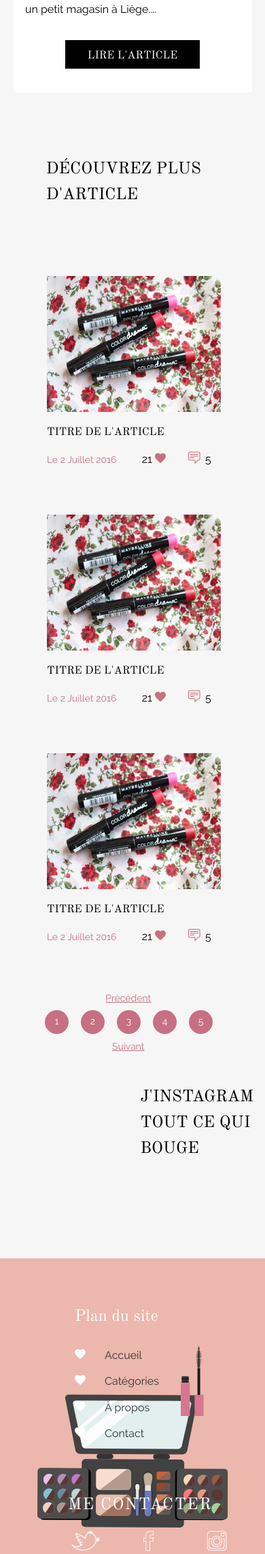
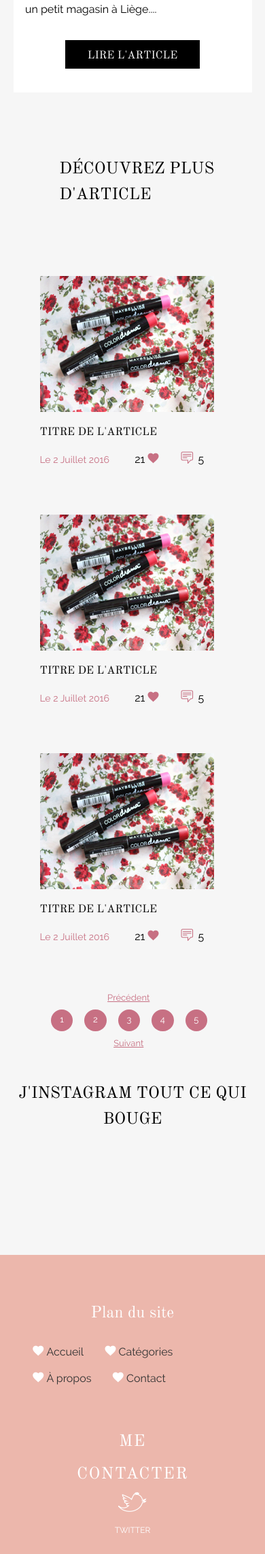
Before and after one commit to dylanschirino/blogbeauty, a PHP site: page /index.html in a window 390 px wide. Shown: the part 2128-4414 px from the top of the page at 68% size. Run offline with PHP 8.4, Linux system fonts and the light colour scheme; some web fonts are replaced.

Commit message:
Footer and instagram responsive

```diff
--- a/www/css/styles.css
+++ b/www/css/styles.css
@@ -383,7 +383,7 @@ a {
 * started at 29/07/2016
 */
 .moreArticle {
-  width: 91em;
+  max-width: 91em;
   margin: auto; }
   .moreArticle__title {
     margin: 4em 0 2.04167em 1.2em; }
@@ -448,23 +448,22 @@ a {
 
 @media screen and (max-width: 507px) {
   .moreArticle {
-    width: 70%;
+    width: 60%;
     margin: auto; } }
 
 @media screen and (max-width: 400px) {
   .moreArticle {
-    width: 80%;
-    margin: auto; } }
+    width: 70%;
+    margin: auto; }
+    .moreArticle__article {
+      margin-left: 0; } }
 
 @media screen and (max-width: 360px) {
   .moreArticle {
-    width: 90%;
-    margin: auto; } }
-
-@media screen and (max-width: 330px) {
-  .moreArticle {
-    width: 100%;
-    margin: auto; } }
+    width: 80%;
+    margin: auto; }
+    .moreArticle__article {
+      margin-left: 0; } }
 
 /* BLOGBEAUTY
 *
@@ -478,6 +477,11 @@ a {
   margin-bottom: 5.4em; }
   .instagram__title {
     margin-left: 8.6em; }
+
+@media screen and (max-width: 820px) {
+  .instagram__title {
+    margin: 0;
+    text-align: center; } }
 
 /* BLOGBEAUTY
 *
@@ -512,6 +516,40 @@ a {
 
 .contact__email {
   margin-top: 2.1428571429em; }
+
+@media screen and (max-width: 720px) {
+  .footer__plan {
+    display: block;
+    width: 75%;
+    margin: auto; }
+  .footer__contact {
+    display: block;
+    float: none; }
+  .plan__title {
+    text-align: center; }
+  .plan__list {
+    width: 90%;
+    margin: auto; }
+  .plan__element {
+    display: inline-block;
+    text-align: center; }
+  .contact__title {
+    text-align: center; }
+  .contact__link {
+    display: block;
+    text-align: center;
+    margin-bottom: 3em;
+    margin-right: 0; }
+  .contact__email {
+    text-align: center; }
+  .contact__container {
+    width: 49%;
+    margin: 0 auto; } }
+
+@media screen and (max-width: 518px) {
+  .footer__plan {
+    width: 100%;
+    margin: auto; } }
 
 /* BLOGBEAUTY
 *
@@ -1072,7 +1110,7 @@ a {
 
 @media screen and (max-width: 573px) {
   .pagination__link, .pagination__element {
-    font-size: 1.4em; }
+    font-size: 1.3em; }
   .pagination__list {
     padding: 1em 0; } }
 
@@ -1151,6 +1189,21 @@ a {
 .contact__email {
   font-size: 1.2em;
   text-transform: none; }
+
+@media screen and (max-width: 903px) {
+  .footer {
+    background: none;
+    background-color: #ECB7AC; }
+    .footer__plan {
+      background: none; }
+  .plan__element::before {
+    padding-right: 0;
+    padding-left: 1.8em; } }
+
+@media screen and (max-width: 500px) {
+  .contact__title {
+    text-align: center;
+    line-height: 2em; } }
 
 /* BLOGBEAUTY
 *
--- a/www/sass/components/_discover.scss
+++ b/www/sass/components/_discover.scss
@@ -91,7 +91,7 @@
 @media screen and (max-width:573px){
   .pagination{
     &__link,&__element{
-      font-size: 1.4em;
+      font-size: 1.3em;
     }
     &__list{
       padding: 1em 0;
--- a/www/sass/components/footer.scss
+++ b/www/sass/components/footer.scss
@@ -79,3 +79,33 @@
     text-transform:none;
   }
 }
+
+
+@media screen and (max-width:903px) {
+  .footer{
+    background: none;
+    background-color: $lightPink;
+    &__plan{
+     background: none;
+    }
+  }
+
+  .plan{
+    &__element{
+    &::before{
+      padding-right: 0;
+        padding-left: 1.8em;
+    }
+  }
+  }
+}
+@media screen and (max-width:500px) {
+
+  .contact{
+    &__title{
+      text-align: center;
+      line-height: 2em;
+    }
+  }
+
+}
--- a/www/sass/object/_discover.scss
+++ b/www/sass/object/_discover.scss
@@ -7,7 +7,7 @@
 */
 
 .moreArticle{
-  width:91em;
+  max-width:91em;
   margin: auto;
   &__title{
     margin: 4em 0 2.04167em 1.2em;
@@ -93,27 +93,26 @@
 
 @media screen and (max-width:507px){
   .moreArticle{
-    width: 70%;
+    width: 60%;
     margin: auto;
   }
 }
 
 @media screen and (max-width:400px){
   .moreArticle{
-    width: 80%;
+    width: 70%;
     margin: auto;
+    &__article{
+      margin-left: 0;
+    }
   }
 }
 @media screen and (max-width:360px){
   .moreArticle{
-    width: 90%;
+    width: 80%;
     margin: auto;
+    &__article{
+      margin-left: 0;
+    }
   }
 }
-
-@media screen and (max-width:330px){
-  .moreArticle{
-    width: 100%;
-    margin: auto;
-  }
-}
--- a/www/sass/object/_instagram.scss
+++ b/www/sass/object/_instagram.scss
@@ -12,3 +12,12 @@
     margin-left: 8.6em;
   }
 }
+
+@media screen and (max-width:820px) {
+  .instagram{
+    &__title{
+      margin: 0;
+      text-align: center;
+    }
+  }
+}
--- a/www/sass/object/footer.scss
+++ b/www/sass/object/footer.scss
@@ -41,3 +41,60 @@
     margin-top: 2.1428571429em;
   }
 }
+
+@media screen and (max-width:720px) {
+    .footer{
+      &__plan{
+        display: block;
+        width: 75%;
+        margin: auto;
+      }
+      &__contact{
+        display: block;
+        float: none;
+      }
+    }
+    .plan{
+      &__title{
+        text-align: center;
+      }
+      &__list{
+        width: 90%;
+        margin: auto;
+      }
+      &__element{
+        display: inline-block;
+        text-align: center;
+      }
+    }
+
+    .contact{
+      &__title{
+        text-align: center;
+      }
+      &__link{
+        display: block;
+        text-align: center;
+        margin-bottom: 3em;
+        margin-right: 0;
+      }
+      &__email{
+        text-align:center
+      }
+      &__container{
+        width: 49%;
+        margin: 0 auto;
+      }
+    }
+}
+
+@media screen and (max-width:518px) {
+
+  .footer{
+    &__plan{
+      width: 100%;
+      margin: auto;
+    }
+  }
+
+}
```
Also changed, not shown: 1 other file.
